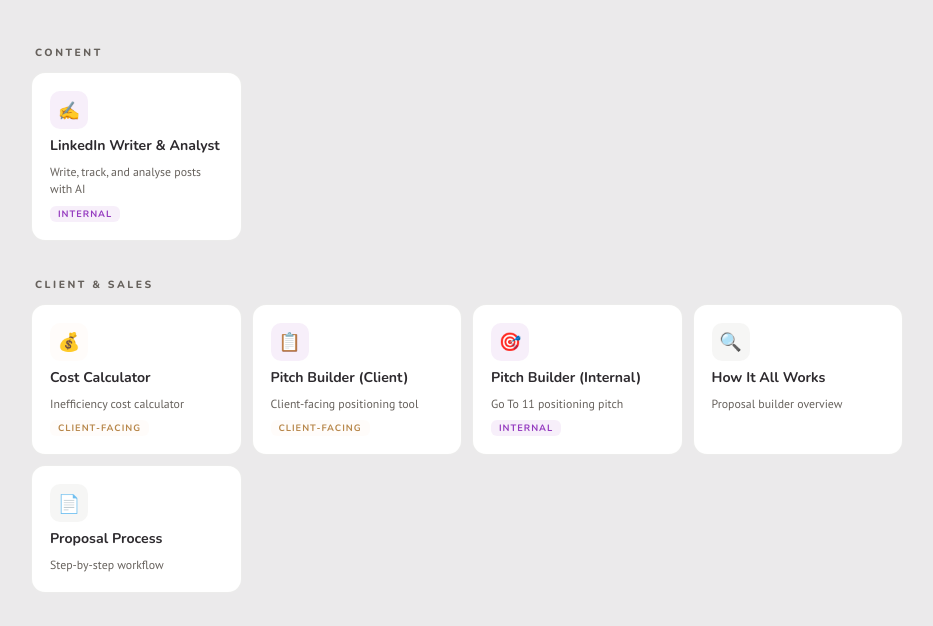
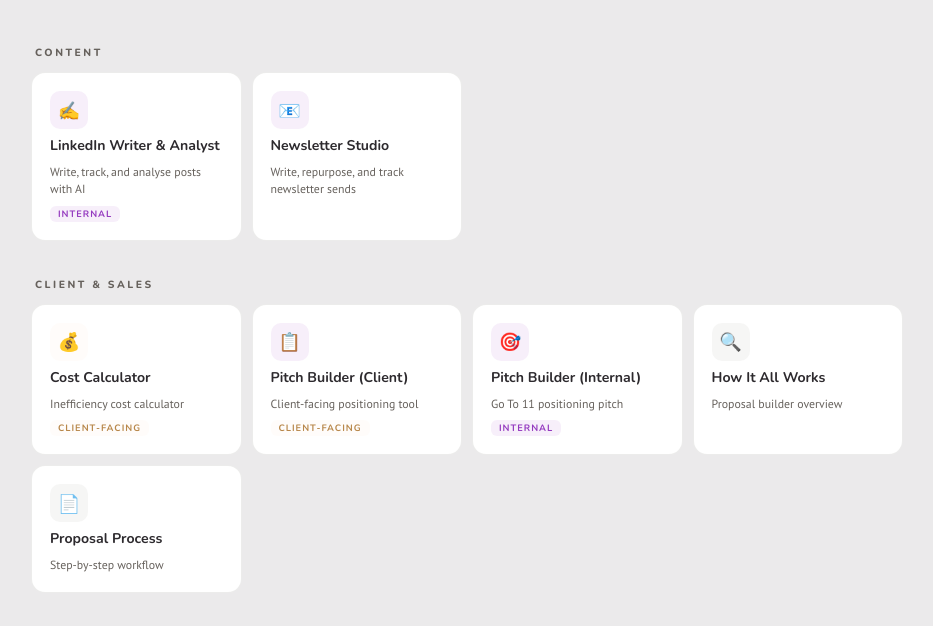
Before and after one commit to kennygoto11/goto11-tools, a website: page index.html in a window 1280 px wide. Shown: the part 123-749 px from the top of the page, without its empty margins (173-1106 px from the left). Drawn offline with nearby package versions, Linux system fonts and the light colour scheme.

Commit message:
Add Newsletter Studio tile to Content section
Co-Authored-By: Claude Opus 4.6 (1M context) <noreply@anthropic.com>

```diff
--- a/index.html
+++ b/index.html
@@ -239,6 +239,11 @@
         <div class="card-desc">Write, track, and analyse posts with AI</div>
         <span class="card-badge badge-internal">Internal</span>
       </a>
+      <a class="card" href="https://goto11-newsletter-studio.netlify.app/" target="_blank">
+        <div class="card-icon">📧</div>
+        <div class="card-title">Newsletter Studio</div>
+        <div class="card-desc">Write, repurpose, and track newsletter sends</div>
+      </a>
     </div>
   </div>
 
```
